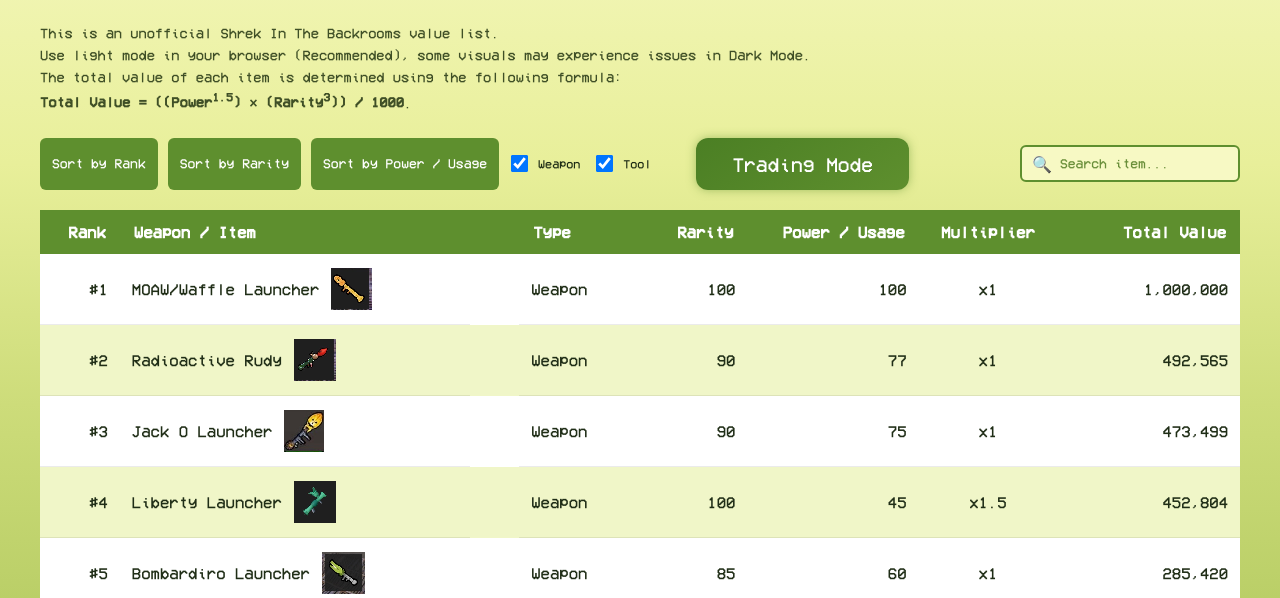
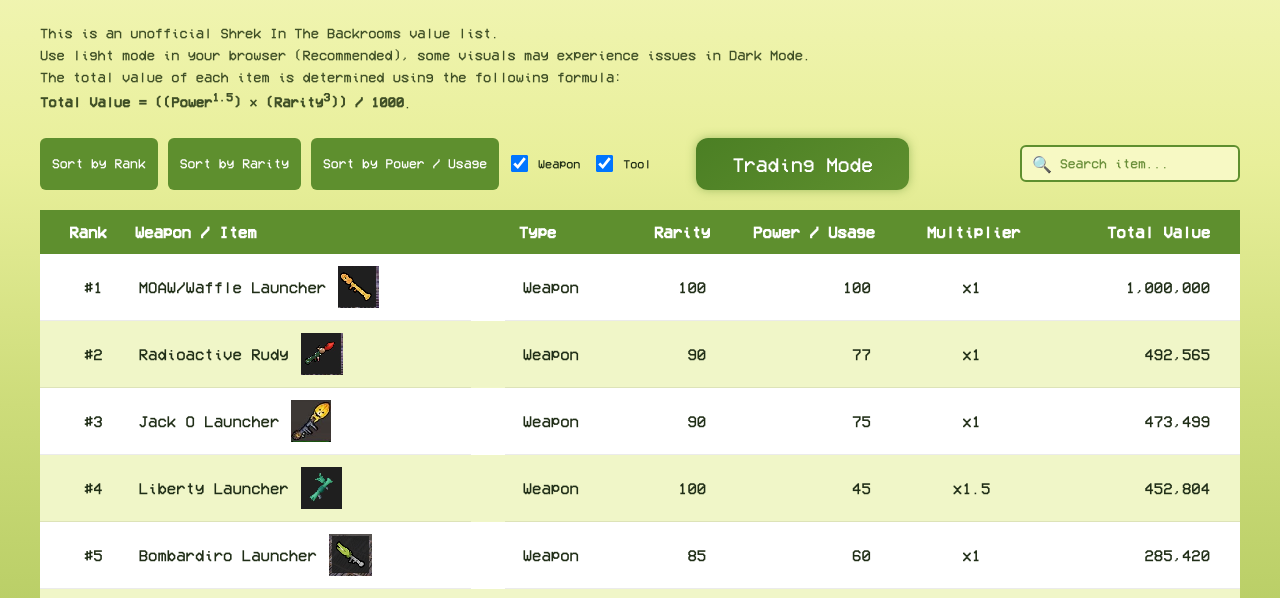
Before and after one commit to Novatrr/sitb-unofficial-weapon-value-list-testing2000, a plain HTML site: page index.html in a window 1280 px wide. Shown: the part 156-754 px from the top of the page. Drawn offline with Linux system fonts and the light colour scheme.

Commit message:
Update index.html

```diff
--- a/index.html
+++ b/index.html
@@ -223,8 +223,12 @@
     th:nth-child(3), td:nth-child(3) { width: 100px; }
     th:nth-child(4), td:nth-child(4) { width: 100px; text-align: right; }
     th:nth-child(5), td:nth-child(5) { width: 150px; text-align: right; }
-    th:nth-child(6), td:nth-child(6) { width: 120px; text-align: center; }
-    th:nth-child(7), td:nth-child(7) { width: 160px; text-align: right; }
+    th:nth-child(6), td:nth-child(6) { width: 140px; text-align: center; padding-left: 30px; }
+    th:nth-child(7), td:nth-child(7) { width: 180px; text-align: right; padding-right: 30px; }
+
+    th, td {
+      padding: 12px 18px;
+    }
 
     .credits {
       margin-top: 14px;
```
